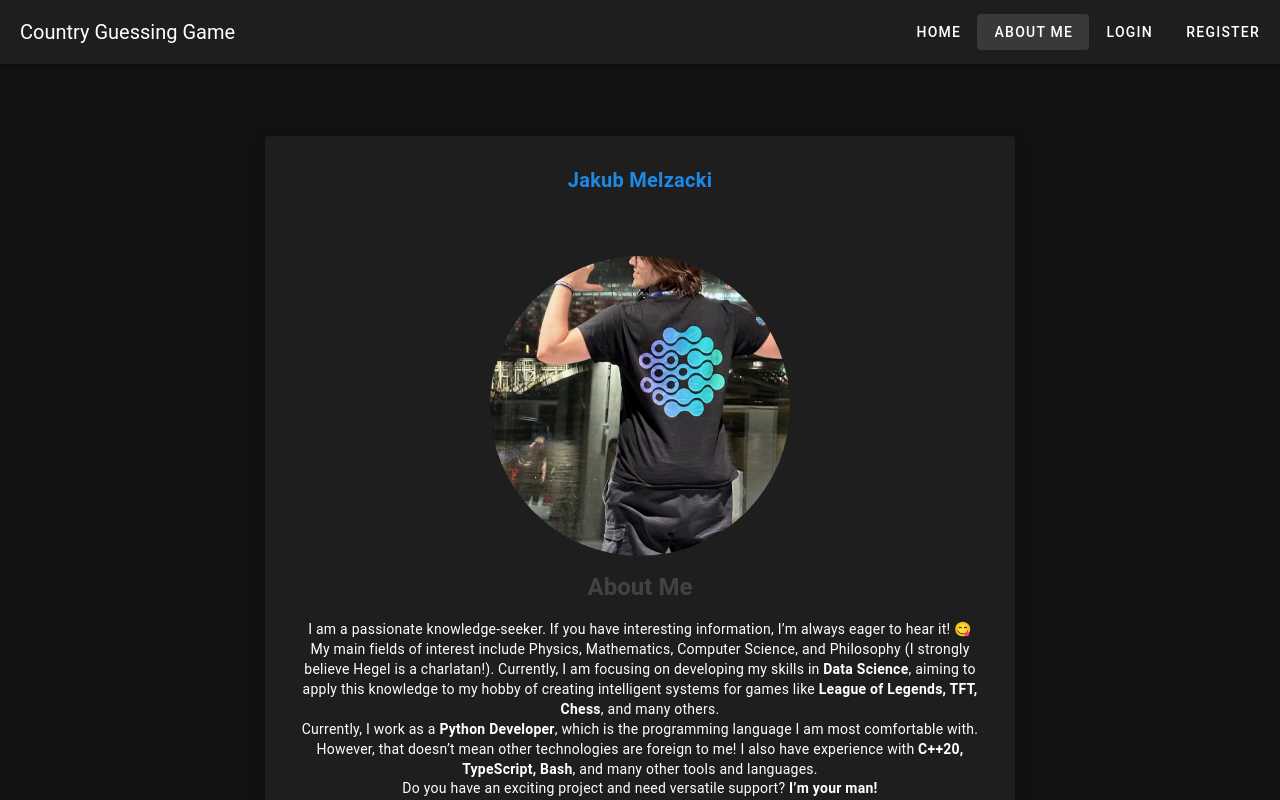
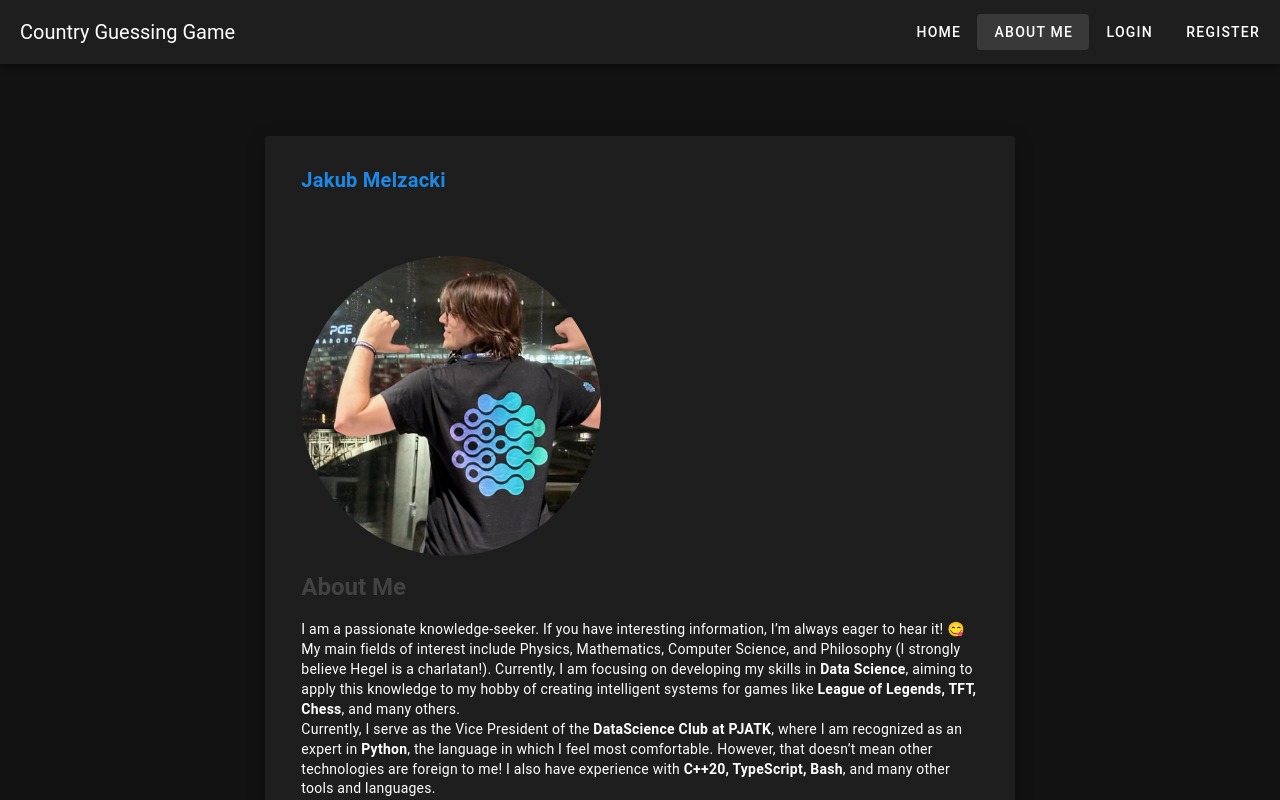
Before and after one commit to melzak252/JMelzacki, a Vue app in the folder client/: page /aboutme in a window 1280 px wide. Shown: the top 800 px of the page. Built offline with nearby package versions, Linux system fonts and the light colour scheme; no server answers.

Commit message:
Clean about me

```diff
--- a/client/src/pages/AboutMePage.vue
+++ b/client/src/pages/AboutMePage.vue
@@ -1,6 +1,6 @@
 <!-- src/pages/AboutMePage.vue -->
 <template>
-  <v-container class="text-center my-10">
+  <v-container class="my-10">
     <v-row class="justify-center">
       <v-col cols="12" md="8">
         <v-card elevation="10" class="pa-5">
@@ -21,10 +21,14 @@
                 </v-avatar>
                 <h2 class="text-h5 font-weight-bold mb-4">About Me</h2>
                 <p>
-                  I am a passionate knowledge-seeker. If you have interesting information, I’m always eager to hear it! 😋 My main fields of interest include Physics, Mathematics, Computer Science, and Philosophy (I strongly believe Hegel is a charlatan!). Currently, I am focusing on developing my skills in <strong>Data Science</strong>, aiming to apply this knowledge to my hobby of creating intelligent systems for games like <strong>League of Legends, TFT, Chess</strong>, and many others.
+                  I am a passionate knowledge-seeker. If you have interesting information, I’m always eager to hear it! 😋
+                  My main fields of interest include Physics, Mathematics, Computer Science, and Philosophy (I strongly believe Hegel is a charlatan!).
+                  Currently, I am focusing on developing my skills in <strong>Data Science</strong>, aiming to apply this knowledge to my hobby of creating intelligent systems for games like <strong>League of Legends, TFT, Chess</strong>, and many others.
                 </p>
                 <p>
-                  Currently, I work as a <strong>Python Developer</strong>, which is the programming language I am most comfortable with. However, that doesn’t mean other technologies are foreign to me! I also have experience with <strong>C++20, TypeScript, Bash</strong>, and many other tools and languages.
+                  Currently, I serve as the Vice President of the <strong>DataScience Club at PJATK</strong>, where I am recognized as an expert in <strong>Python</strong>, the language in which I feel most comfortable.
+                  However, that doesn’t mean other technologies are foreign to me!
+                  I also have experience with <strong>C++20, TypeScript, Bash</strong>, and many other tools and languages.
                 </p>
                 <p>
                   Do you have an exciting project and need versatile support? <strong>I’m your man!</strong>
```
Also changed, not shown: client/public/Jakub_Melzacki.png.
